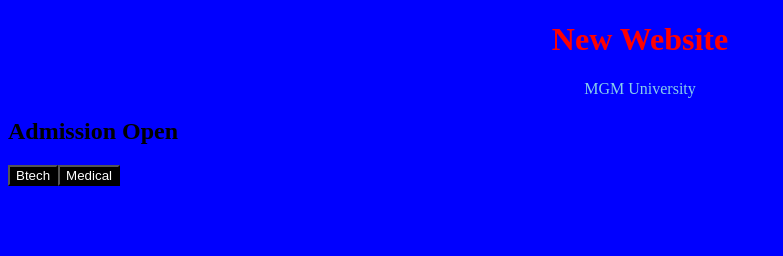
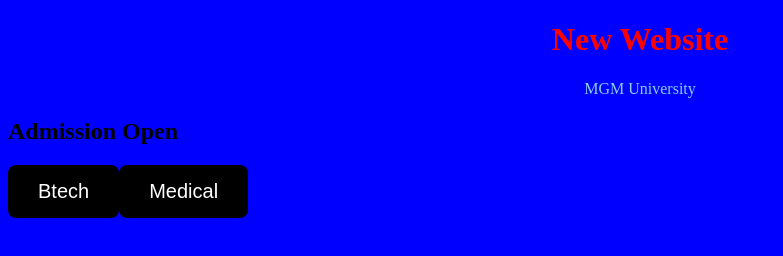
Before and after one commit to Shree-hub385/my-first-website, a plain HTML site: page index.html in a window 1280 px wide. Shown: the whole page, without its empty margins (0-783 px from the left). Drawn offline with Linux system fonts and the light colour scheme.

Commit message:
Update style.css

```diff
--- a/style.css
+++ b/style.css
@@ -14,6 +14,11 @@
     background-color: black;
     text-align: center;
     color: white;
+    padding: 15px 30px;
+    font-size: 20px;
+    border: none;
+    border-radius: 8px;
+    cursor: pointer;
 }
 body{
     background-color: blue;
```
